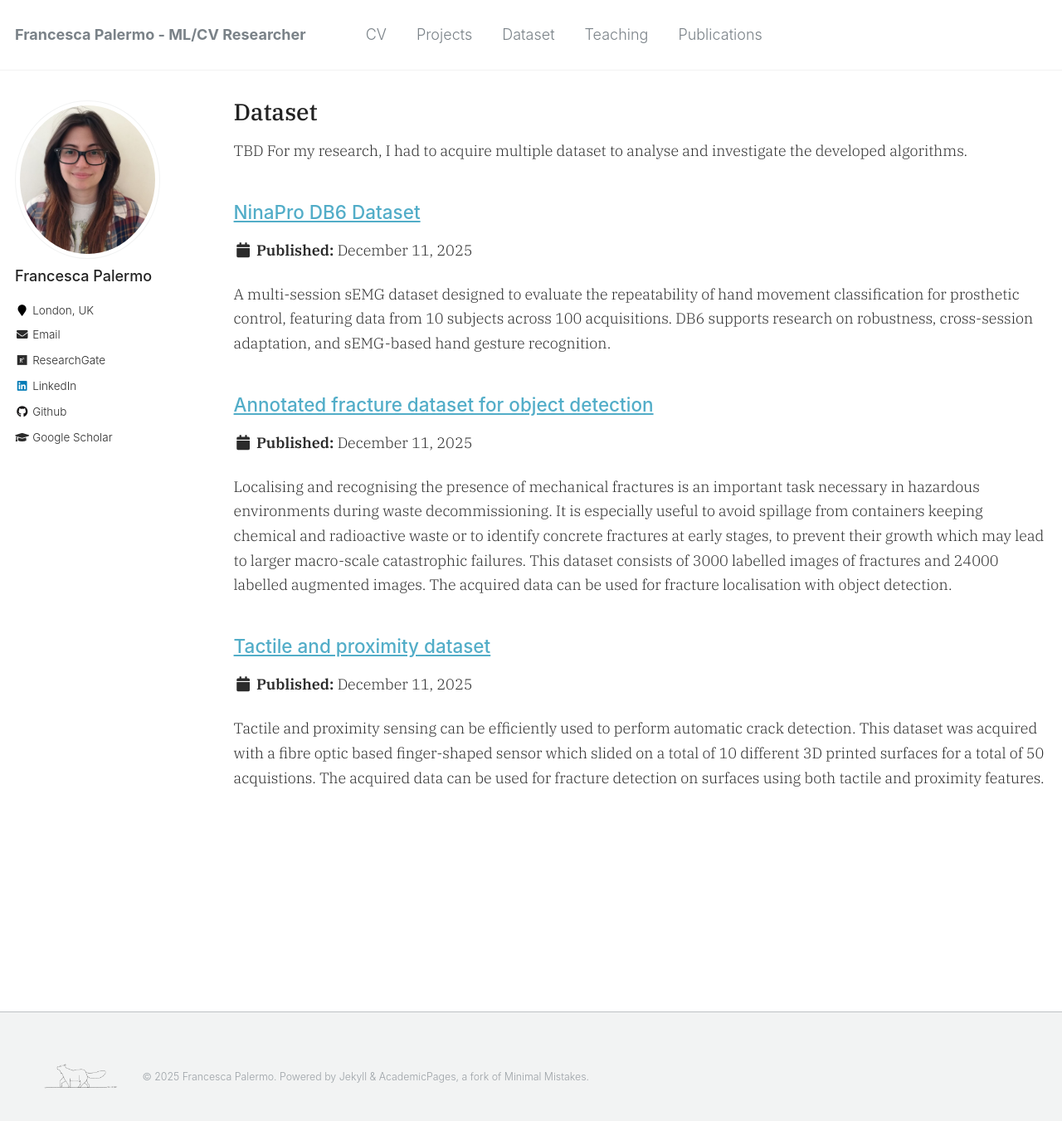
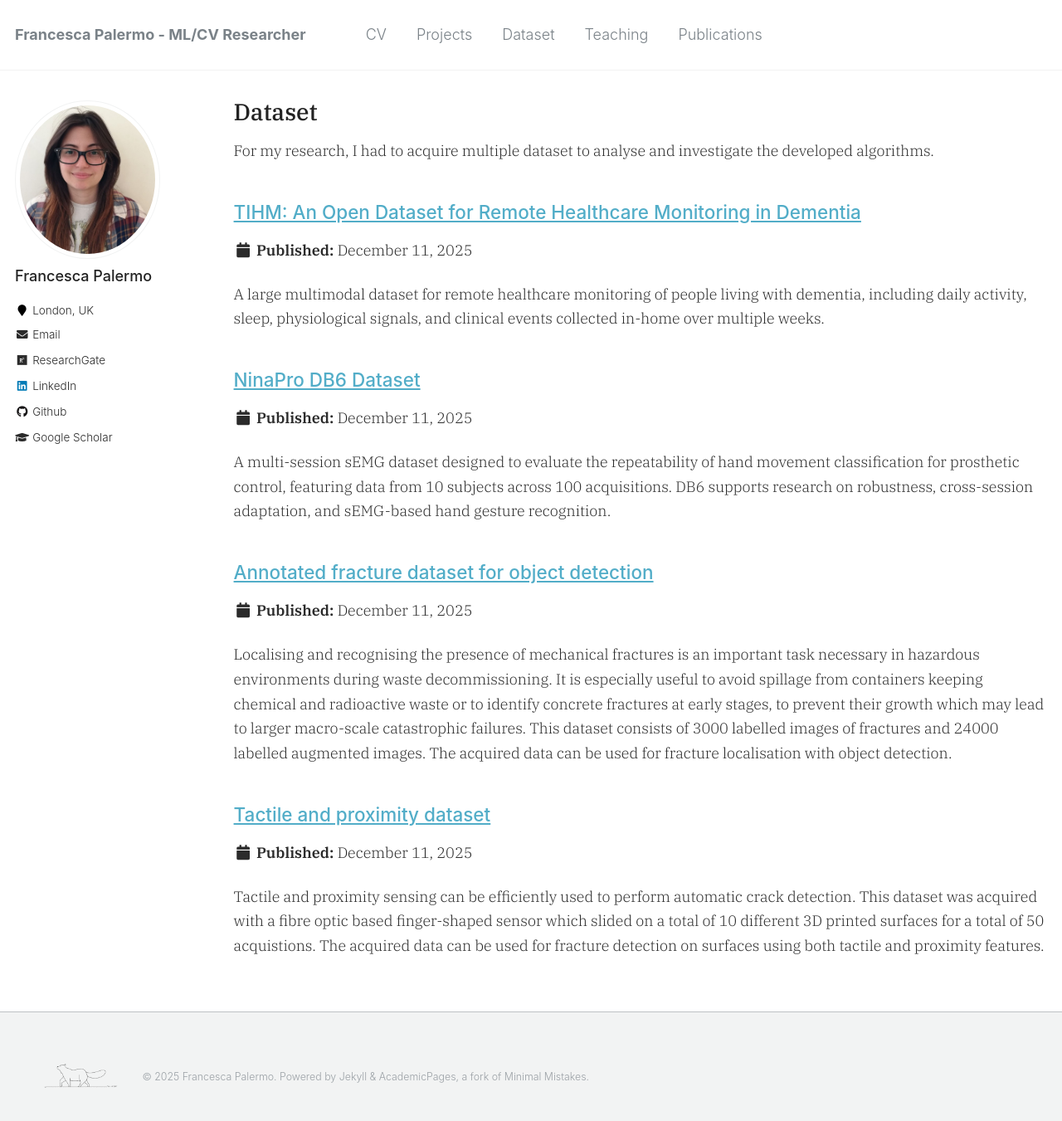
Before and after one commit to francescapalermo/francescapalermo.github.io, a Jekyll site: the page built from _pages/dataset.md, in a window 1280 px wide and 1376 px high. Shown: the top 1351 px of the window at 83% size. Built offline with Jekyll 4.4.1, drawn with Linux system fonts in a browser that asks for light colours; some of the changed lines change nothing that is shown.

Commit message:
added dataset

```diff
--- /dev/null
+++ b/_dataset/4_TIHM.md
@@ -0,0 +1,51 @@
+---
+title: "TIHM: An Open Dataset for Remote Healthcare Monitoring in Dementia"
+collection: datasets
+type: "Dataset"
+permalink: /dataset/TIHM
+excerpt: "A large multimodal dataset for remote healthcare monitoring of people living with dementia, including daily activity, sleep, physiological signals, and clinical events collected in-home over multiple weeks."
+venue: ""
+location: ""
+---
+
+**TIHM** (Technology Integrated Health Management) is a comprehensive dataset developed to support research in **remote healthcare monitoring**, particularly for people living with dementia. The dataset was described in *Scientific Data* (2023) and includes multi-modal data collected continuously from in-home sensors and clinical observations, covering activity, sleep, physiological measurements, and labelled health events. :contentReference[oaicite:0]{index=0}
+
+TIHM was collected as part of a feasibility study and is openly available for researchers interested in machine learning, digital biomarkers, longitudinal health monitoring, and early detection of clinically relevant events.
+
+### Information
+
+The dataset comprises:
+
+- Passive in-home sensor data (motion, door sensors) capturing daily activity
+- Sleep monitoring data collected via under-the-mattress sensors
+- Physiological measurements (heart rate, blood pressure, body temperature, etc.)
+- Time-aligned labels for health-related events and alerts validated by clinical teams
+- Demographic metadata for participants in the study
+
+TIHM enables analyses of activity patterns, physiological trends, and behavioural changes over time, and supports predictive modelling for health events in dementia care.
+
+Official dataset and descriptor available at: https://doi.org/10.1038/s41597-023-02519-y
+
+### Download Links
+
+The dataset is available via the official repository:
+
+👉 https://doi.org/10.5281/zenodo.7622128
+
+(Direct download links and format instructions are provided on the official dataset page.)
+
+### Info and Queries
+
+For questions about the dataset or its use in research, please contact:
+
+**Francesca Palermo** – [palermo.francesca21@gmail.com](mailto:palermo.francesca21@gmail.com)
+
+---
+
+### Acknowledgments
+
+If you use the TIHM dataset, please cite the following article:
+
+**Palermo, F., Chen, Y., Capstick, A., Fletcher-Lloyd, N., Walsh, C., Kouchaki, S., True, J., Balazikova, O., Soreq, E., Scott, G., Rostill, H., Nilforooshan, R. & Barnaghi, P.**
+*TIHM: An open dataset for remote healthcare monitoring in dementia.*
+Scientific Data **10**, 606 (2023). https://doi.org/10.1038/s41597-023-02519-y :
--- a/_pages/dataset.md
+++ b/_pages/dataset.md
@@ -4,7 +4,6 @@ title: "Dataset"
 permalink: /dataset/
 author_profile: true
 ---
-TBD
 For my research, I had to acquire multiple dataset to analyse and investigate the developed algorithms.
 
 {% include base_path %}
```
